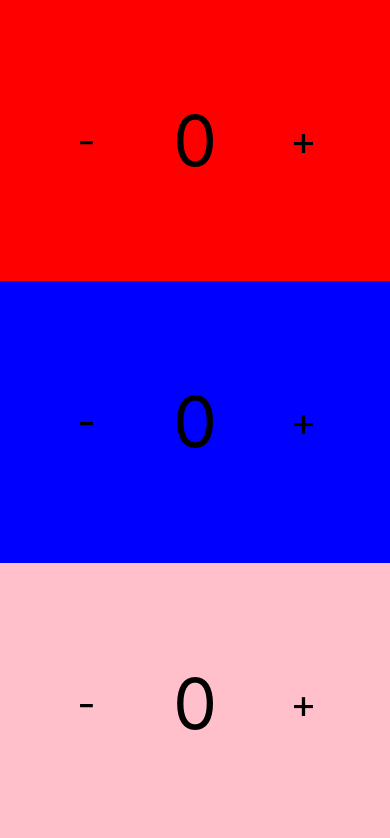
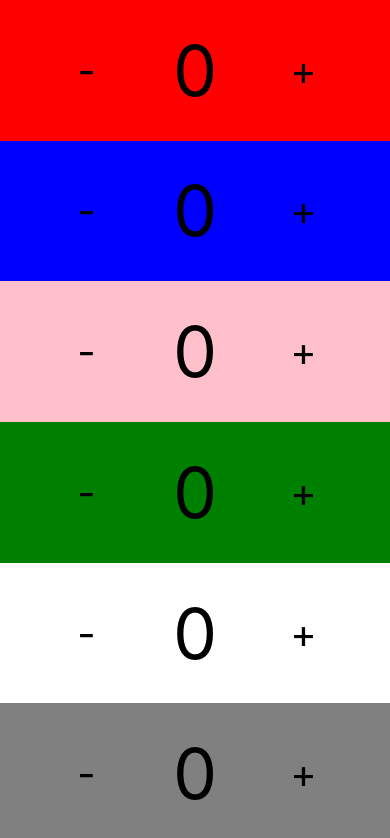
Before and after one commit to gerritt-luoma/life-counter, a React Native app: screen / in a window 390 px wide. Shown: the top 838 px of the page. Built offline with nearby package versions, Linux system fonts and the light colour scheme.

Commit message:
Tested with 6 players

```diff
--- a/App.tsx
+++ b/App.tsx
@@ -10,6 +10,9 @@ export default function App() {
         <Player color={'red'} number={1}/>
         <Player color={'blue'} number={2}/>
         <Player color={'pink'} number={3}/>
+        <Player color={'green'} number={4}/>
+        <Player color={'white'} number={5}/>
+        <Player color={'gray'} number={6}/>
         <StatusBar style="auto" />
       </View>
     </Provider>
```
